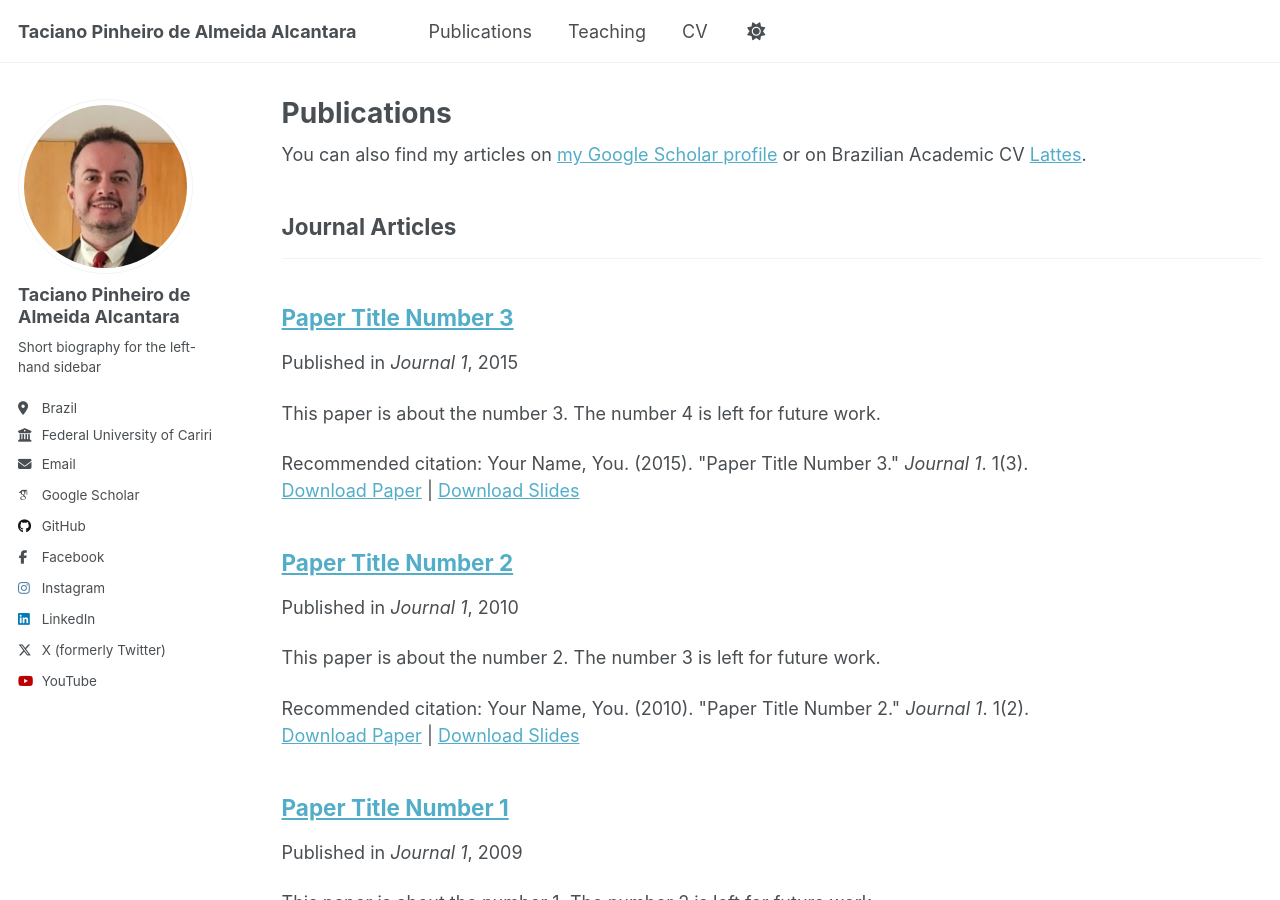
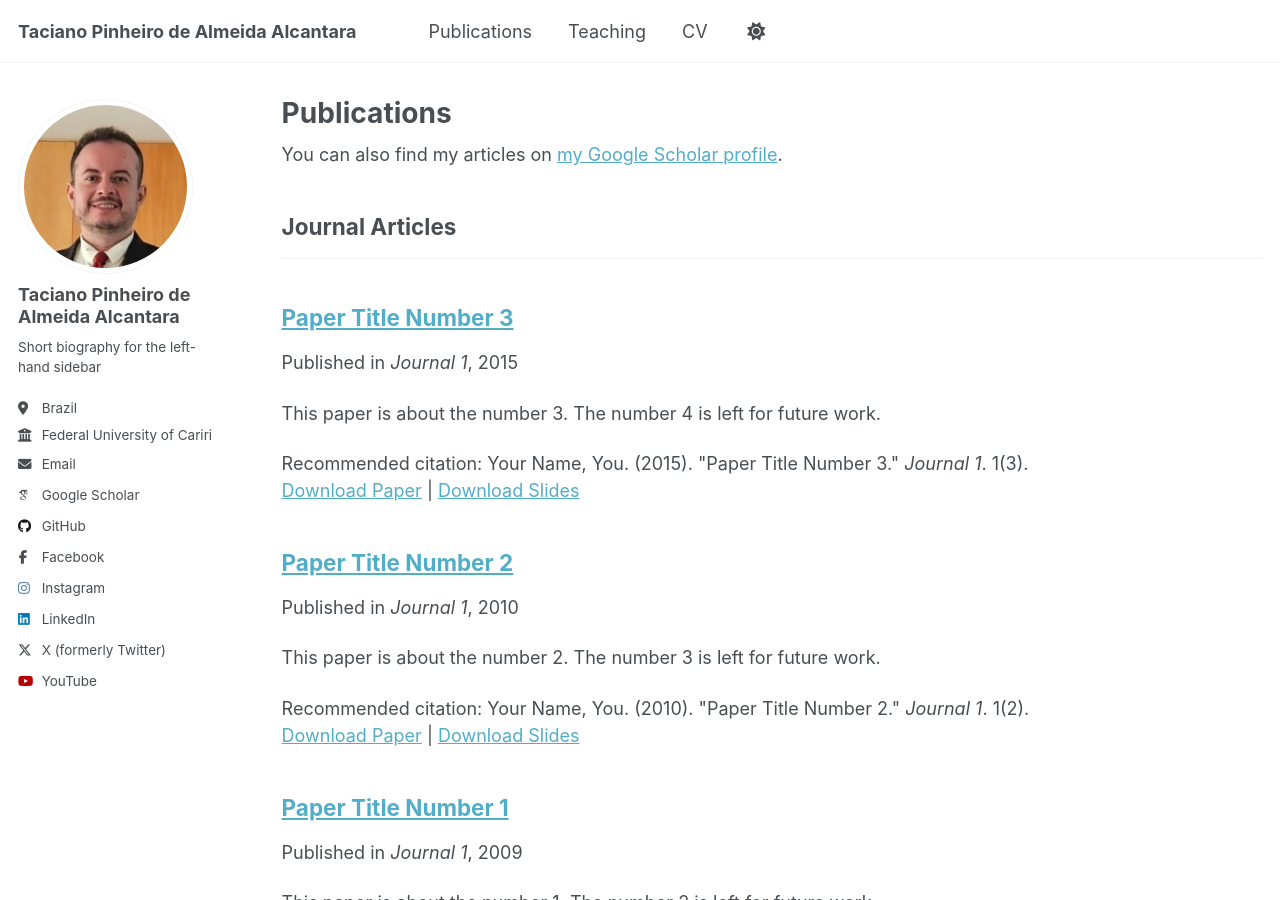
Before and after one commit to tacianopinheiro/tacianopinheiro.github.io, a Jekyll site: the page built from _pages/publications.html, in a window 1280 px wide and 900 px high. Built offline with Jekyll 4.4.1, drawn with Linux system fonts in a browser that asks for light colours; some web fonts are replaced.

Commit message:
Update publications.html

```diff
--- a/_pages/publications.html
+++ b/_pages/publications.html
@@ -6,7 +6,7 @@ author_profile: true
 ---
 
 {% if site.author.googlescholar %}
-  <div class="wordwrap">You can also find my articles on <a href="{{site.author.googlescholar}}">my Google Scholar profile</a> or on Brazilian Academic CV <a href="{{site.author.lattes}}">Lattes</a>.</div>
+  <div class="wordwrap">You can also find my articles on <a href="{{site.author.googlescholar}}">my Google Scholar profile</a>.</div>
 {% endif %}
 
 {% include base_path %}
```
